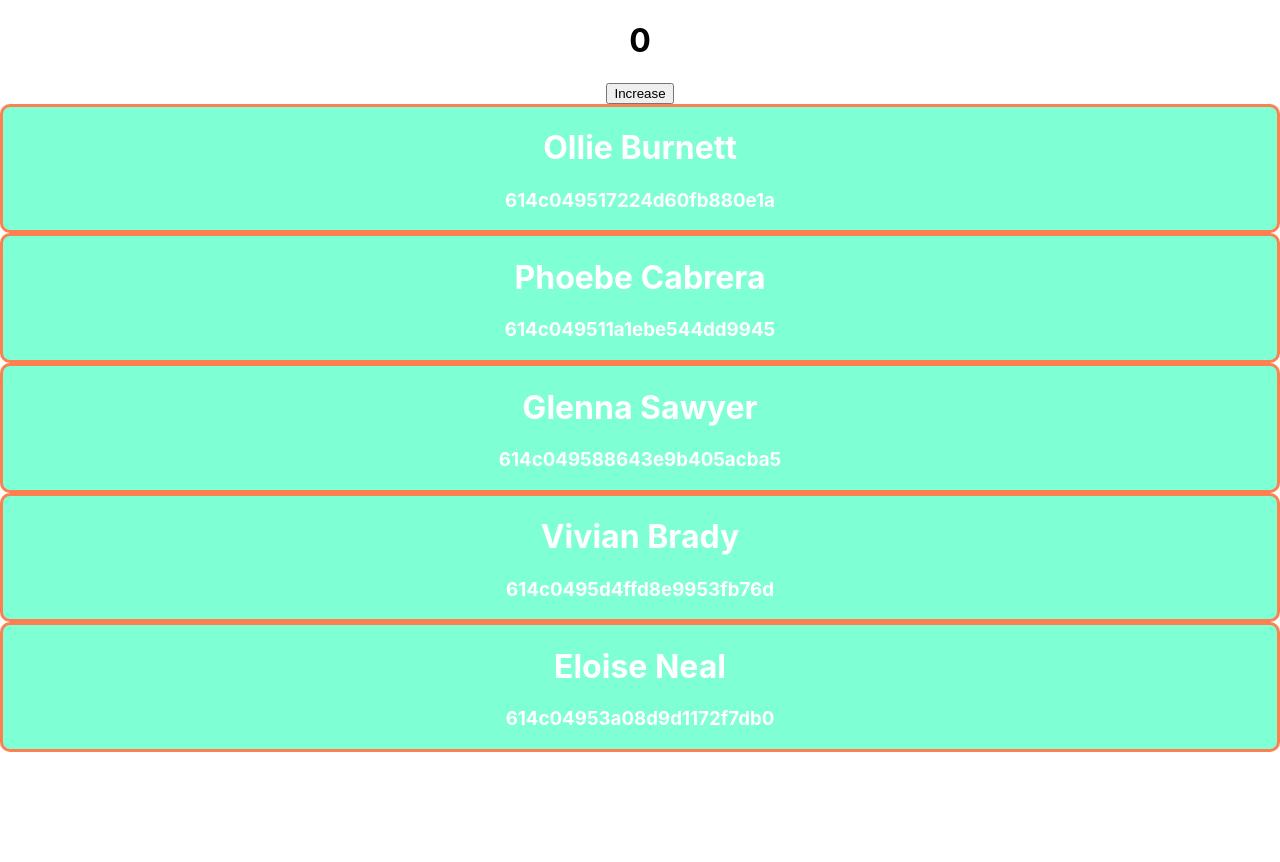
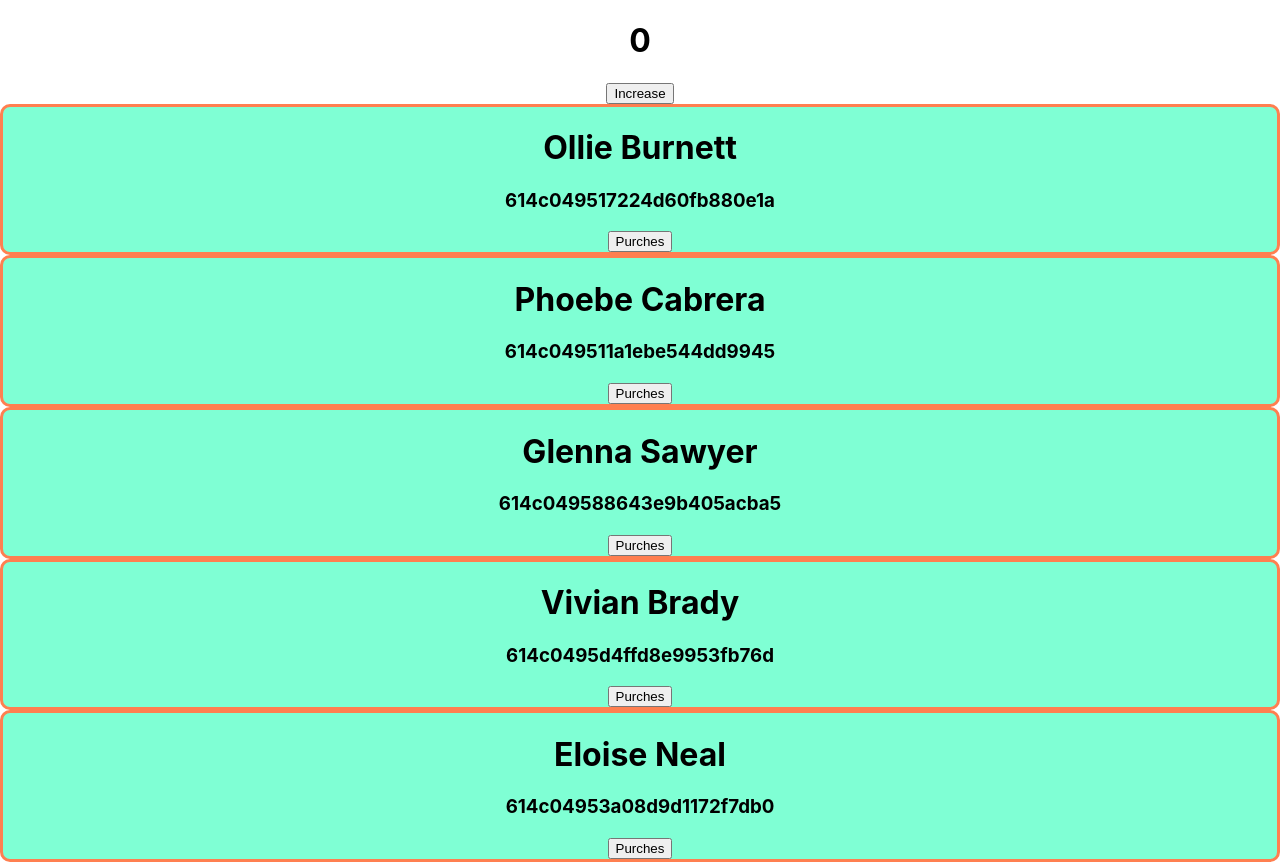
Before and after one commit to mahmudul-11/react-conceptual-1, a React (Create React App) app in the folder my-app/: page / in a window 1280 px wide. Before the commit the page ends 800 px from the top, so only its background shows below. Built offline with nearby package versions, Linux system fonts and the light colour scheme.

Commit message:
onlclick function call with pararmeter

```diff
--- /dev/null
+++ b/my-app/src/components/LocalStorage/LocalStorage.js
@@ -0,0 +1,6 @@
+import './LocalStorage.css'
+const addToLoacalStorage = (id) =>{
+    // localStorage.setItem(id);
+    console.log(id);
+}
+export{addToLoacalStorage}
--- a/my-app/src/components/ShowJson/ShowJson.css
+++ b/my-app/src/components/ShowJson/ShowJson.css
@@ -1,6 +1,6 @@
 .cls{
     background-color: aquamarine;
-    color: white;
+
     border: 3px solid coral;
     border-radius: 10px;
 }
--- a/my-app/src/components/ShowJson/ShowJson.js
+++ b/my-app/src/components/ShowJson/ShowJson.js
@@ -1,13 +1,17 @@
 import './ShowJson.css'
 import React from 'react';
+import { addToLoacalStorage } from '../LocalStorage/LocalStorage';
 
 const ShowJson = (props) => {
     // console.log(props.v);
     const {_id,name } = props.v
     return (
         <div className='cls'>
+
             <h1>{name}</h1>
             <h3>{_id}</h3>
+            <button onClick={()=> addToLoacalStorage(_id)}>Purches</button>
+            {/* Function with paramete  and for this an annonymus function is needed*/}
         </div>
     );
 };
```
Also changed, not shown: my-app/src/components/LocalStorage/LocalStorage.css (added).
